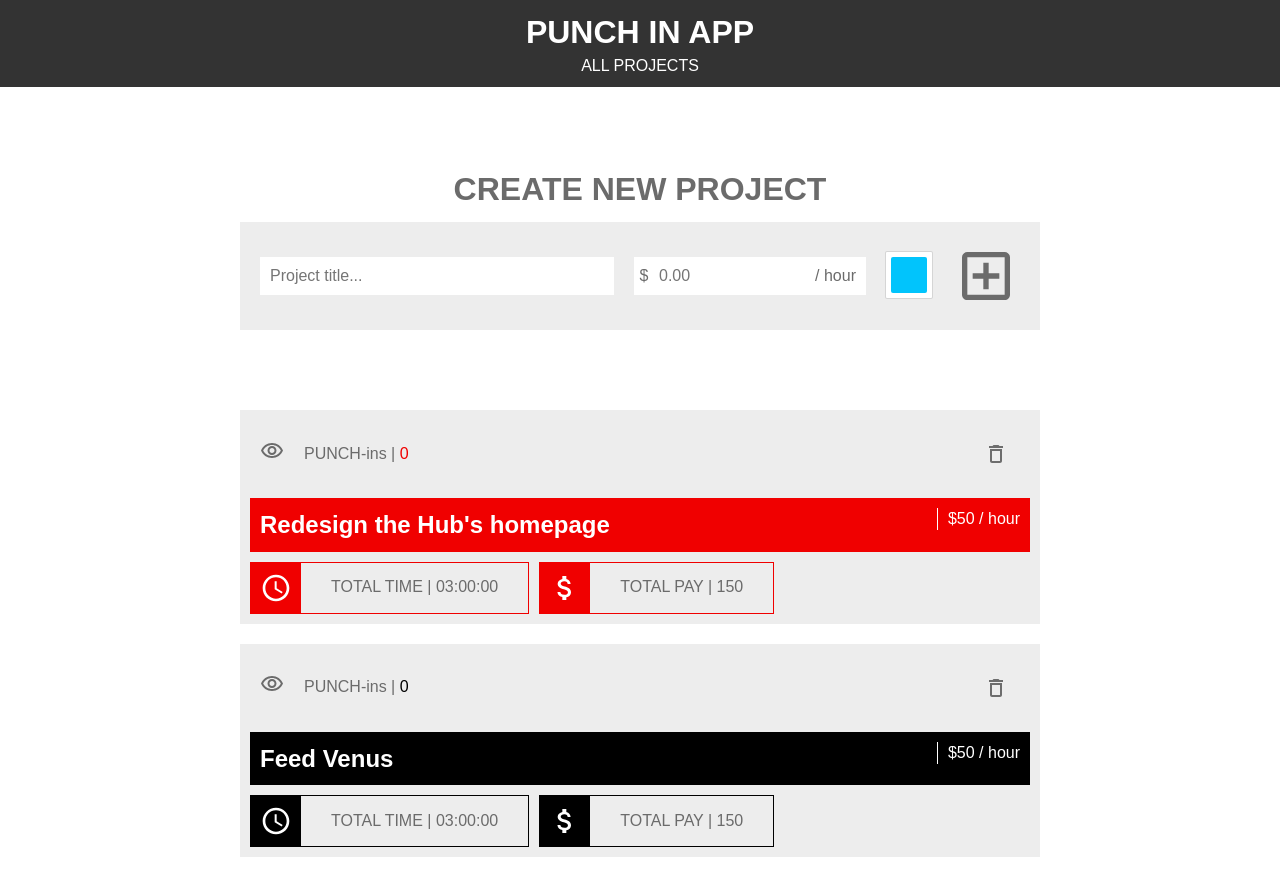
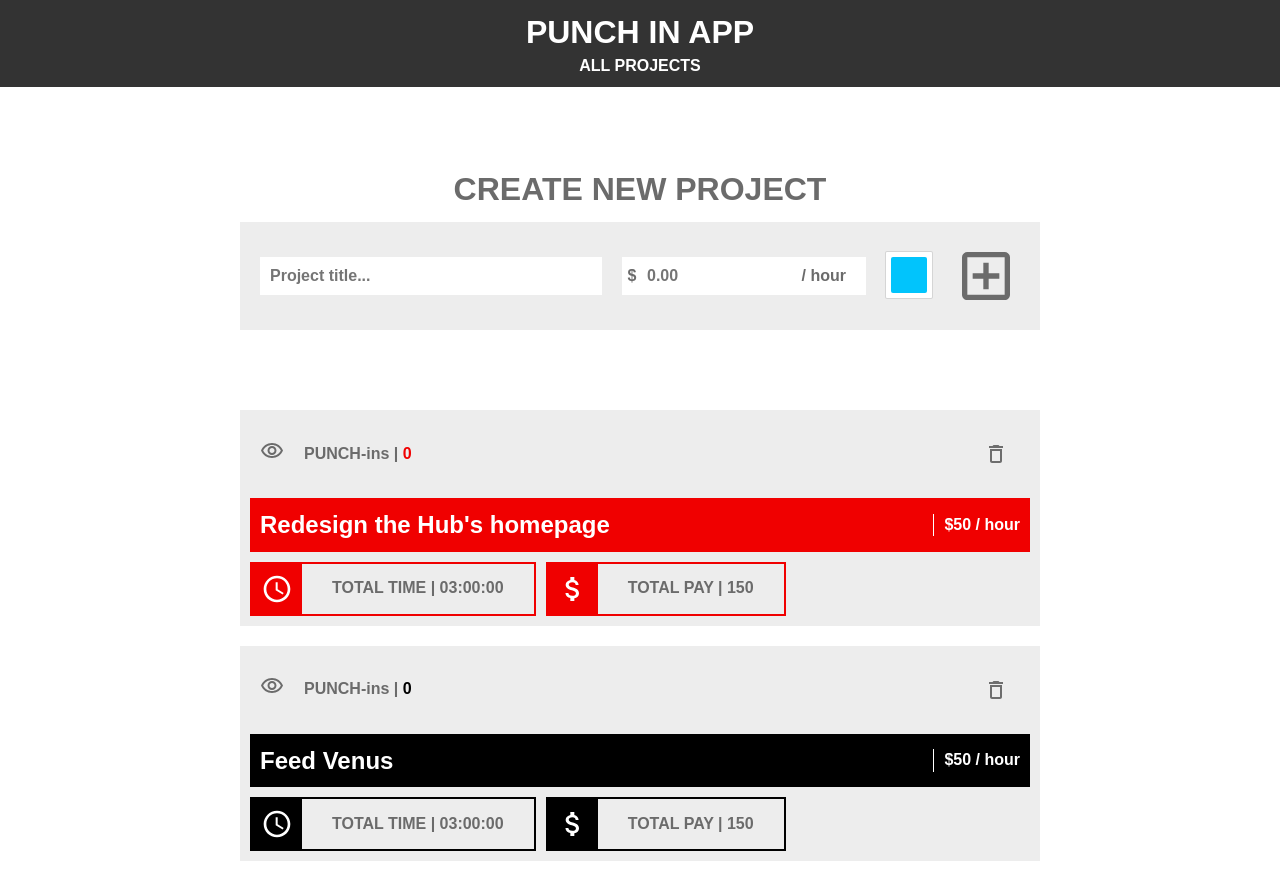
Before and after one commit to bradmallett/punch-in, a React (Create React App) app: page / in a window 1280 px wide. Built offline with nearby package versions, Linux system fonts and the light colour scheme.

Commit message:
did some final styling

```diff
--- a/src/App.css
+++ b/src/App.css
@@ -5,7 +5,8 @@
 }
 
 body {
-  font-family: Arial, Helvetica, sans-serif;
+  font-family: "Montserrat", sans-serif;
+  font-weight: 600;
   line-height: 1.4;
 }
 
@@ -68,7 +69,6 @@ a {
   margin-left: auto;
   border-left: 1px solid #fff;
   padding-left: 10px;
-  align-self: flex-start;
 }
 
 .projectBottomBar {
@@ -137,6 +137,9 @@ a {
   border: none;
   font-size: 1rem;
   width: 50%;
+  font-family: "Montserrat", sans-serif;
+  color: #6b6b6b;
+  font-weight: 600;
 }
 
 .createProjTxt {
@@ -144,6 +147,9 @@ a {
   margin: 10px;
   border: none;
   font-size: 1rem;
+  font-family: "Montserrat", sans-serif;
+  font-weight: 600;
+  color: #6b6b6b;
 }
 
 .input-icon {
@@ -167,7 +173,7 @@ a {
 
 .perHourSign {
   padding-right: 15px;
-  right: 5px;
+  right: 15px;
 }
 
 .input-icon > input {
@@ -239,6 +245,7 @@ a {
 
 .entry-text {
   margin: 0px 20px;
+  font-size: .9em;
 }
 
 
@@ -293,8 +300,7 @@ a {
   font-size: 1rem;
   padding: 10px;
   margin: 0;
-  font-family: cursive;
-
+  font-family: "Montserrat", sans-serif;
 }
 
 .notesSaved, .saveNotes {
--- a/src/components/viewProjects/MainProjBottomBar.js
+++ b/src/components/viewProjects/MainProjBottomBar.js
@@ -10,13 +10,13 @@ export default function MainProjBottomBar({projectItem}) {
 
     return (
         <div className='projectBottomBar'>
-            <div className='projectBtmBox' style={{border: `1px solid ${color}`}}>
+            <div className='projectBtmBox' style={{border: `2px solid ${color}`}}>
                 <div className='projectBtmIconContain' style={{backgroundColor: color}}>
                     <QueryBuilderOutlinedIcon style={{fontSize: '2rem', color: '#fff'}}/>
                 </div>
                 <p className='projectBtmText'>TOTAL TIME | {totalTime}</p>
             </div>
-            <div className='projectBtmBox-right' style={{border: `1px solid ${color}`}}>
+            <div className='projectBtmBox-right' style={{border: `2px solid ${color}`}}>
                 <div className='projectBtmIconContain' style={{backgroundColor: color}}>
                     <AttachMoneyOutlinedIcon style={{fontSize: '2rem', color: '#fff'}}/>
                 </div>
--- a/src/components/viewPunchin/ViewProjTotalsBox.js
+++ b/src/components/viewPunchin/ViewProjTotalsBox.js
@@ -9,13 +9,13 @@ export default function ViewProjTotalsBox({projectItem}) {
 
     return (
        <div>
-            <div className='totalsBox' style={{border: `1px solid ${color}`}}>
+            <div className='totalsBox' style={{border: `2px solid ${color}`}}>
                 <div className='IconCont-TotalsBox' style={{backgroundColor: color}}>
                     <QueryBuilderOutlinedIcon style={{fontSize: '4rem', color: '#fff'}}/>
                 </div>
                 <p className='totalsBoxTxt'>TOTAL TIME | 06:36</p>
             </div>
-            <div className='totalsBox' style={{border: `1px solid ${color}`}}>
+            <div className='totalsBox' style={{border: `2px solid ${color}`}}>
                 <div className='IconCont-TotalsBox' style={{backgroundColor: color}}>
                     <AttachMoneyOutlinedIcon style={{fontSize: '4rem', color: '#fff'}}/>
                 </div>
--- a/src/services/fetch-projects.js
+++ b/src/services/fetch-projects.js
@@ -10,7 +10,7 @@ export const fetchProjects = async () => {
         punchIns: 0,
         totalTime: '03:00:00',
         totalPay: 150.00,
-        notes: `Project 1 notes`,
+        notes: ``,
         timeEntries: [
             { id: '26862dbb-186b-464d-9aad-bf4592537c96',
               date: 'Jun/1/2020',
@@ -37,7 +37,7 @@ export const fetchProjects = async () => {
         punchIns: 0,
         totalTime: '03:00:00',
         totalPay: 150.00,
-        notes: 'Project 2 notes',
+        notes: '',
         timeEntries: [
             { id: 'A9E9E1B2-0DEE-448A-BAA5-087B37AEFA3E',
               date: 'Feb/12/2021',
```
